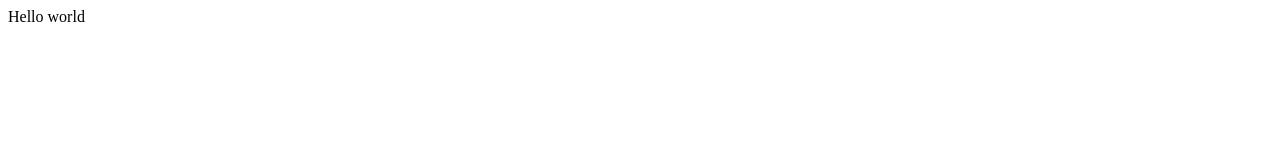
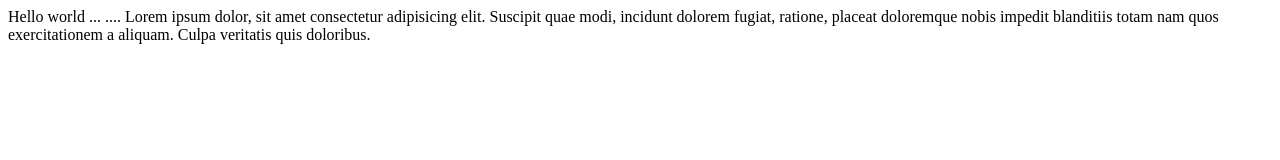
Before and after one commit to laxmikarki/laxmikarki.github.io, a plain HTML site: page index.html in a window 1280 px wide. Drawn offline with Linux system fonts and the light colour scheme.

Commit message:
Update index.html

```diff
--- a/index.html
+++ b/index.html
@@ -19,5 +19,16 @@
     height="0" width="0" style="display:none;visibility:hidden"></iframe></noscript>
     <!-- End Google Tag Manager (noscript) -->
     Hello world
+    ...
+
+
+
+
+
+
+
+
+    ....
+    Lorem ipsum dolor, sit amet consectetur adipisicing elit. Suscipit quae modi, incidunt dolorem fugiat, ratione, placeat doloremque nobis impedit blanditiis totam nam quos exercitationem a aliquam. Culpa veritatis quis doloribus.
 </body>
 </html>
```
